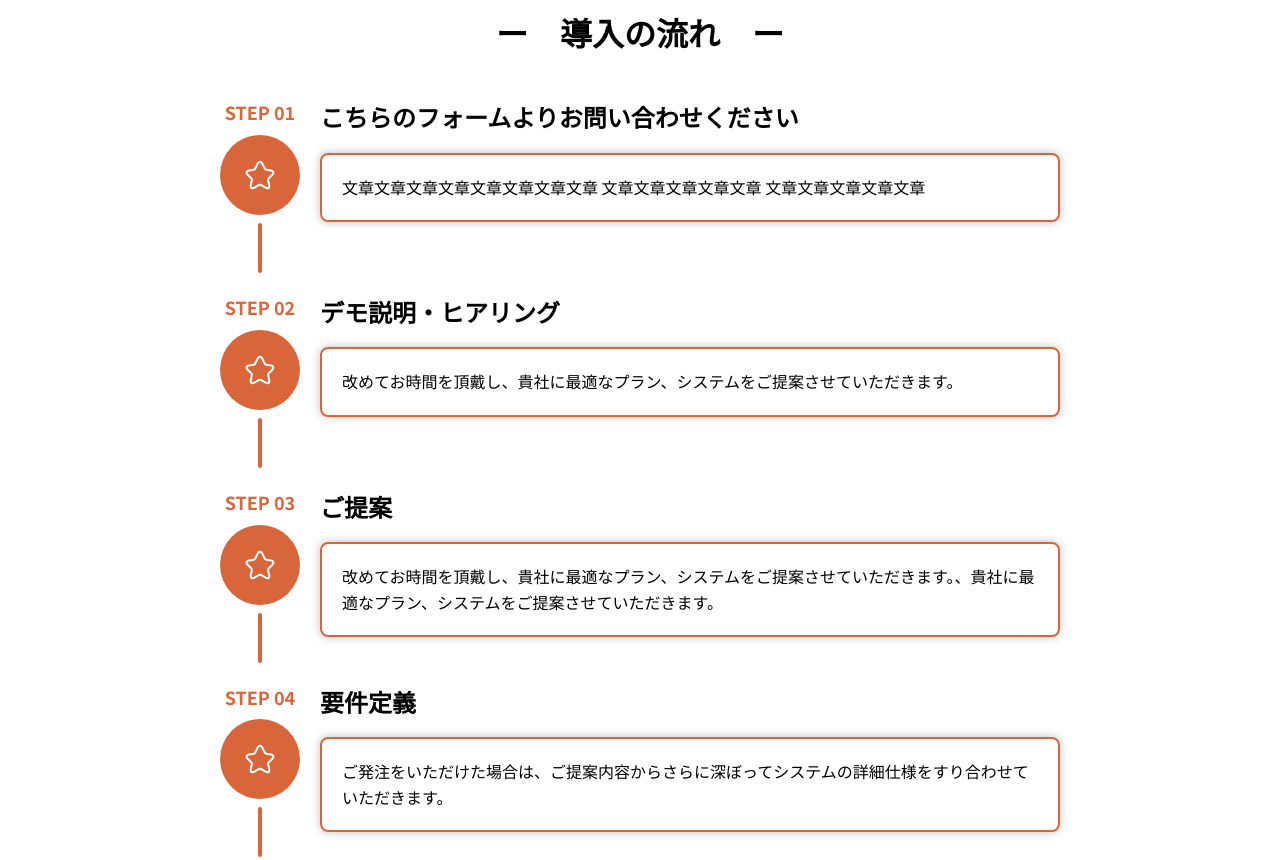
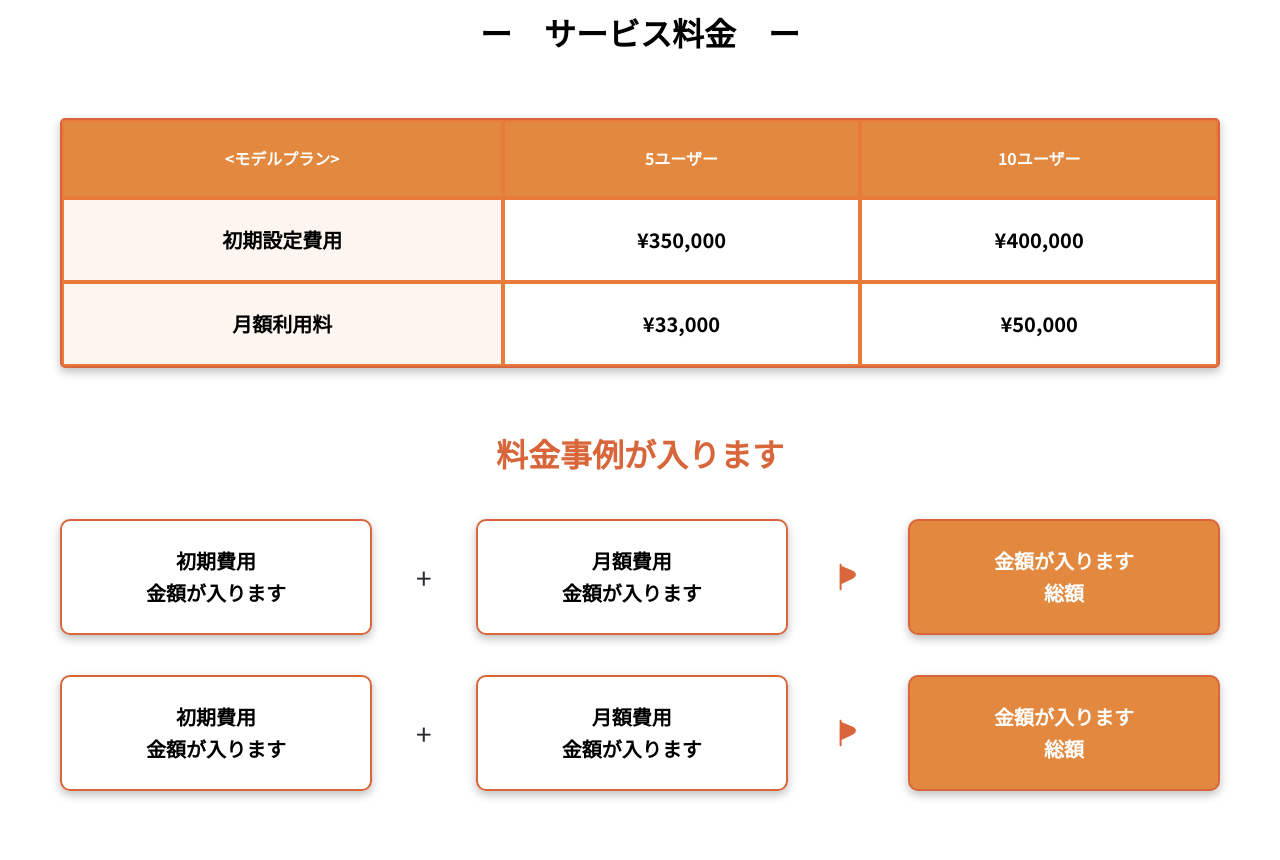
Before and after one commit to Komiljon01/uravo-test, a plain HTML site: page index.html in a window 1280 px wide. Shown: the part 3560-4420 px from the top of the page. Drawn offline with Linux system fonts and the light colour scheme.

Commit message:
feat: added pricing

```diff
--- a/index.html
+++ b/index.html
@@ -323,6 +323,117 @@
               </div>
             </div>
           </div> -->
+        </div>
+      </div>
+    </section>
+
+    <!-- Promotion banner -->
+    <section id="promotion">
+      <div class="promotion__wrapper">
+        <div class="promotion__content">
+          <span class="promotion__arrow-left"></span>
+          <div class="promotion__badge">
+            <p>毎月3社 限定</p>
+          </div>
+          <h3 class="promotion__content-text">
+            初期費用無料 キャンペーン実施中
+          </h3>
+          <span class="promotion__arrow-right"></span>
+        </div>
+
+        <a href="#form" class="promotion__btn">
+          資料請求・導入のご相談はこちらから　▶
+        </a>
+      </div>
+    </section>
+
+    <!-- Pricing -->
+    <section id="pricing">
+      <div class="container">
+        <h2 class="pricing__title">ー　サービス料金　ー</h2>
+
+        <table id="pricing__table">
+          <thead>
+            <tr>
+              <th>&lt;モデルプラン&gt;</th>
+              <th>5ユーザー</th>
+              <th>10ユーザー</th>
+            </tr>
+          </thead>
+          <tbody>
+            <tr>
+              <td>初期設定費用</td>
+              <td>¥350,000</td>
+              <td>¥400,000</td>
+            </tr>
+            <tr>
+              <td>月額利用料</td>
+              <td>¥33,000</td>
+              <td>¥50,000</td>
+            </tr>
+          </tbody>
+        </table>
+
+        <div class="pricing__content">
+          <h2 class="pricing__content-title">料金事例が入ります</h2>
+
+          <div class="pricing__content-cards">
+            <div class="pricing__content-card">
+              <div>
+                <p>初期費用</p>
+                <p>金額が入ります</p>
+              </div>
+              <span>+</span>
+              <div>
+                <p>月額費用</p>
+                <p>金額が入ります</p>
+              </div>
+              <svg
+                width="32"
+                height="32"
+                viewBox="0 0 32 32"
+                fill="none"
+                xmlns="http://www.w3.org/2000/svg"
+              >
+                <path
+                  d="M20.2666 9.54666L9.59998 4.93333V3.66666C9.59998 3.12 9.14664 2.66666 8.59998 2.66666C8.05331 2.66666 7.59998 3.12 7.59998 3.66666V28.3333C7.59998 28.88 8.05331 29.3333 8.59998 29.3333C9.14664 29.3333 9.59998 28.88 9.59998 28.3333V23.0533L20.56 17.64C20.56 17.64 20.56 17.64 20.5733 17.64C22.7866 16.4933 23.9733 15.0133 23.9066 13.4533C23.84 11.8933 22.5466 10.5067 20.2666 9.54666Z"
+                  fill="#D8663A"
+                />
+              </svg>
+              <div>
+                <p>金額が入ります</p>
+                <p>総額</p>
+              </div>
+            </div>
+
+            <div class="pricing__content-card">
+              <div>
+                <p>初期費用</p>
+                <p>金額が入ります</p>
+              </div>
+              <span>+</span>
+              <div>
+                <p>月額費用</p>
+                <p>金額が入ります</p>
+              </div>
+              <svg
+                width="32"
+                height="32"
+                viewBox="0 0 32 32"
+                fill="none"
+                xmlns="http://www.w3.org/2000/svg"
+              >
+                <path
+                  d="M20.2666 9.54666L9.59998 4.93333V3.66666C9.59998 3.12 9.14664 2.66666 8.59998 2.66666C8.05331 2.66666 7.59998 3.12 7.59998 3.66666V28.3333C7.59998 28.88 8.05331 29.3333 8.59998 29.3333C9.14664 29.3333 9.59998 28.88 9.59998 28.3333V23.0533L20.56 17.64C20.56 17.64 20.56 17.64 20.5733 17.64C22.7866 16.4933 23.9733 15.0133 23.9066 13.4533C23.84 11.8933 22.5466 10.5067 20.2666 9.54666Z"
+                  fill="#D8663A"
+                />
+              </svg>
+              <div>
+                <p>金額が入ります</p>
+                <p>総額</p>
+              </div>
+            </div>
+          </div>
         </div>
       </div>
     </section>
--- /dev/null
+++ b/src/css/components/pricing.css
@@ -0,0 +1,94 @@
+#pricing {
+  padding: 80px 10px;
+}
+
+.pricing__title {
+  font-size: 32px;
+  margin-bottom: 60px;
+  text-align: center;
+}
+
+#pricing__table {
+  width: 100%;
+  border-collapse: separate;
+  border-spacing: 0;
+  border: 2px solid var(--orange);
+  border-radius: 5px 5px 0 0;
+  text-align: center;
+  border-radius: 5px;
+  box-shadow: 0px 4px 10px rgba(0, 0, 0, 0.25);
+}
+
+#pricing__table th,
+#pricing__table td {
+  padding: 24px 20px;
+  text-align: center;
+  border: 2px solid #e87a3a;
+  font-weight: 700;
+  font-size: 20px;
+  line-height: 160%;
+  letter-spacing: 0;
+  text-align: center;
+}
+
+#pricing__table th {
+  background-color: #e2893f;
+  color: white;
+  font-weight: bold;
+  font-size: 16px;
+}
+
+#pricing__table td:nth-child(1) {
+  background-color: #fcf5f0;
+}
+
+.pricing__content {
+  margin-top: 60px;
+}
+
+.pricing__content-title {
+  font-size: 32px;
+  color: var(--orange);
+  text-align: center;
+  margin-bottom: 40px;
+}
+
+.pricing__content-cards {
+  display: flex;
+  flex-direction: column;
+  gap: 40px;
+}
+
+.pricing__content-card {
+  display: flex;
+  align-items: center;
+  justify-content: space-between;
+  gap: 10px;
+  text-align: center;
+}
+
+.pricing__content-card p {
+  font-weight: 700;
+  font-size: 20px;
+  line-height: 160%;
+  letter-spacing: 0;
+}
+
+.pricing__content-card div {
+  max-width: 312px;
+  padding-block: 24px;
+  width: 100%;
+  border: 2px solid var(--orange);
+  border-radius: 10px;
+  box-shadow: 0px 4px 10px rgba(0, 0, 0, 0.25);
+}
+
+.pricing__content-card div:last-child {
+  background-color: #e2893f;
+  color: var(--white);
+}
+
+.pricing__content-card span {
+  font-size: 28px;
+  color: #292d32;
+}
--- a/src/css/style.css
+++ b/src/css/style.css
@@ -5,6 +5,7 @@
 @import url("./components/features.css");
 @import url("./components/savings.css");
 @import url("./components/promotion.css");
+@import url("./components/pricing.css");
 @import url("./components/onboarding-process.css");
 @import url("./components/clients.css");
 @import url("./components/services.css");
```
